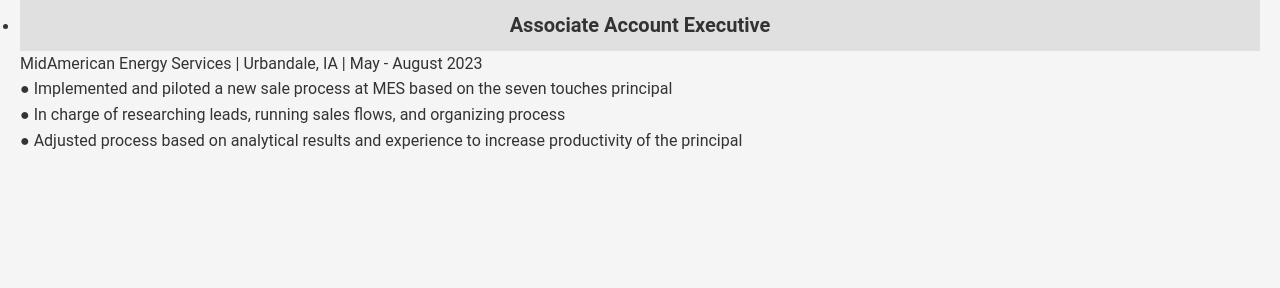
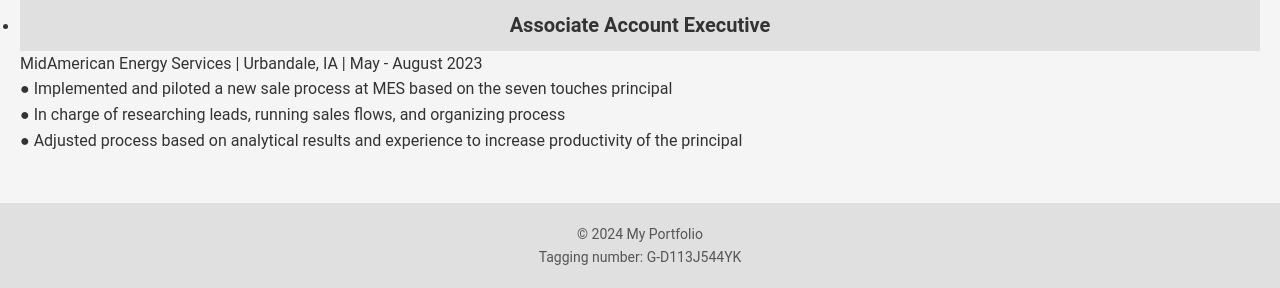
Before and after one commit to kassiepietsch/klpietsch-portfolio, a Flask app: page /experience in a window 1280 px wide. Shown: the part 520-808 px from the top of the page. Before the commit the page ends 669 px from the top, so only its background shows below. Run offline with Flask 3, Linux system fonts and the light colour scheme.

Commit message:
added tracking numbers to pages

```diff
--- a/templates/about.html
+++ b/templates/about.html
@@ -29,6 +29,7 @@
 
     <footer>
         <p>&copy; 2024 My Portfolio</p>
+        <p>Tagging number: G-D113J544YK</p>
     </footer>
 </body>
 </html>
--- a/templates/experience.html
+++ b/templates/experience.html
@@ -40,3 +40,11 @@
                         <br>● Adjusted process based on analytical results and experience to increase productivity of the principal</p>
                 </li>
             </ul>
+        </section>
+    </main>
+    <footer>
+        <p>&copy; 2024 My Portfolio</p>
+        <p>Tagging number: G-D113J544YK</p>
+    </footer>
+</body>
+</html>
--- a/templates/index.html
+++ b/templates/index.html
@@ -34,6 +34,7 @@
 
     <footer>
         <p>&copy; 2024 My Portfolio</p>
+        <p>Tagging number: G-D113J544YK</p>
     </footer>
 </body>
 </html>
--- a/templates/socials.html
+++ b/templates/socials.html
@@ -32,6 +32,7 @@
 
     <footer>
         <p>&copy; 2024 My Portfolio</p>
+        <p>Tagging number: G-D113J544YK</p>
     </footer>
 </body>
 </html>
```
